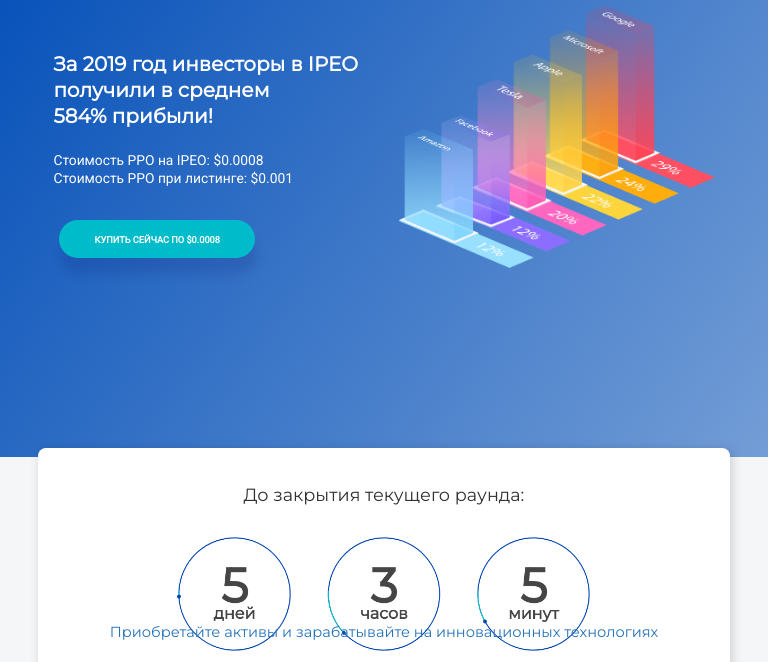
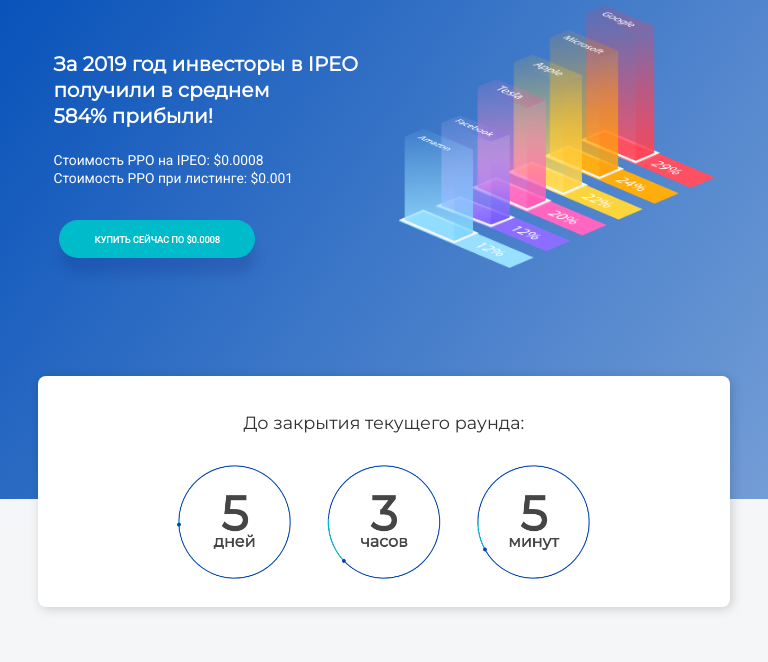
Before and after one commit to RomanovskyArt/Product-protocol, a plain HTML site: page index.html in a window 768 px wide. Shown: the part 96-758 px from the top of the page. Drawn offline with nearby package versions, Linux system fonts and the light colour scheme.

Commit message:
Responsive changes

```diff
--- a/css/mediaquery.css
+++ b/css/mediaquery.css
@@ -116,17 +116,27 @@
         margin-left: 22px;
     }
 
-
-
-
-
 }
 
 
 @media (min-width: 768px) and (max-width: 992px) {
 
-    header {
-        height: 72vw;
+    .box__timer {
+        margin: 0 auto;
+        width: auto;
+        position: relative;
+        top: 108px;
+        height: auto;
+        background-color: #ffffff;
+        border-radius: 8px;
+        -webkit-box-shadow: 2px 2px 11px 0px rgba(0,0,0,0.17);
+        -moz-box-shadow: 2px 2px 11px 0px rgba(0,0,0,0.17);
+        box-shadow: 2px 2px 11px 0px rgba(0,0,0,0.17);
+    }
+
+    header{
+        max-width: 100%;
+        height: auto;
         padding-top: 3%;
         background: rgb(2,78,184);
         background: -moz-linear-gradient(125deg, rgba(2,78,184,1) 0%, rgba(115,157,214,1) 100%);
```
